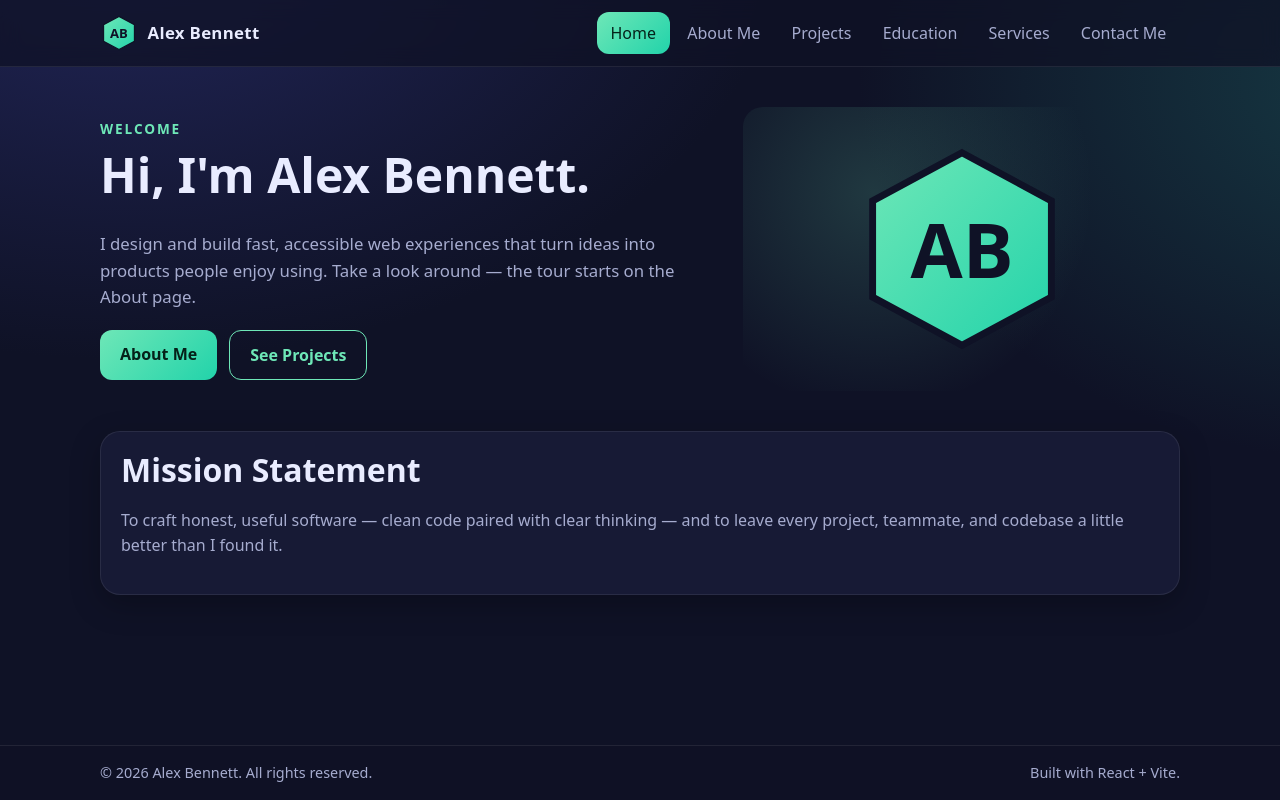
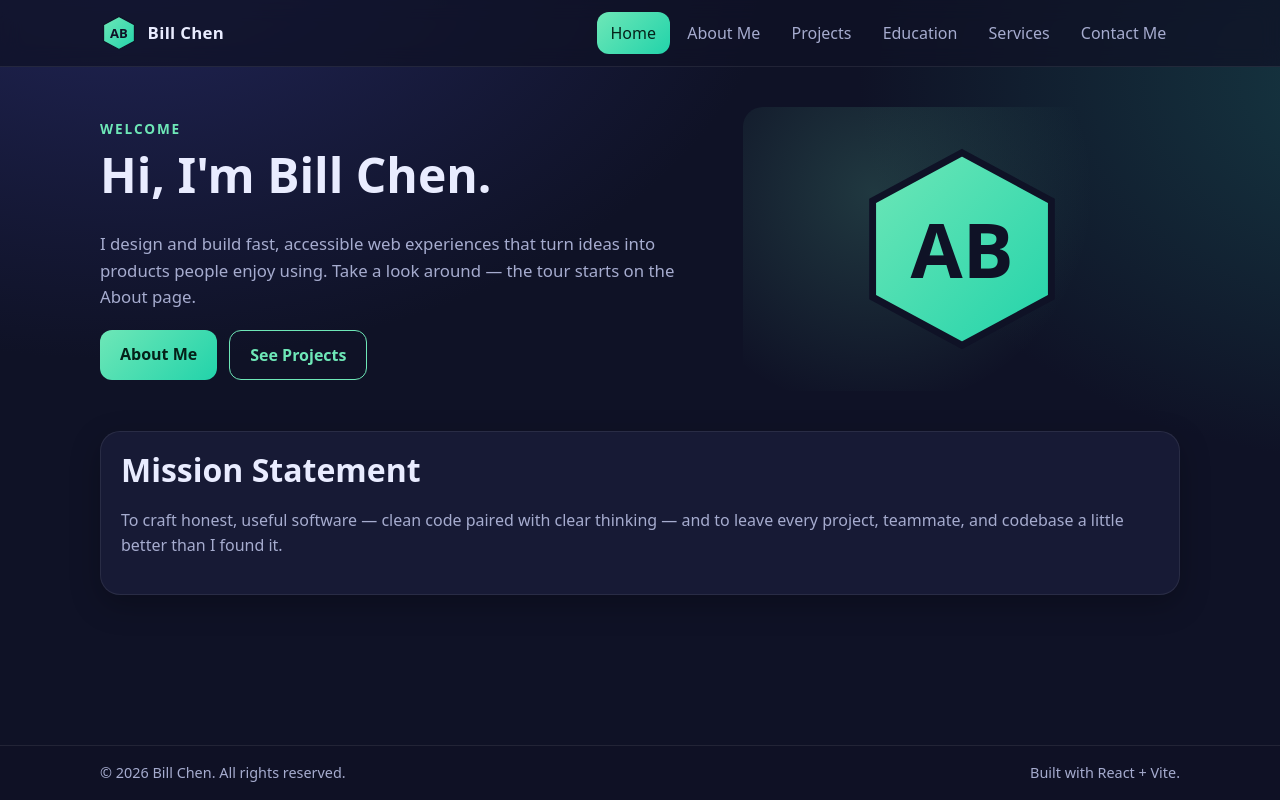
Before and after one commit to billchen247/react_portfolio_site_js, a React (Vite) app: page / in a window 1280 px wide. Built offline with nearby package versions, Linux system fonts and the light colour scheme.

Commit message:
update comments

```diff
--- a/index.html
+++ b/index.html
@@ -4,8 +4,8 @@
     <meta charset="UTF-8" />
     <link rel="icon" type="image/svg+xml" href="/logo.svg" />
     <meta name="viewport" content="width=device-width, initial-scale=1.0" />
-    <meta name="description" content="Personal portfolio of Alex Bennett — projects, services, and contact." />
-    <title>Alex Bennett — Portfolio</title>
+    <meta name="description" content="Personal portfolio of Bill Chen — projects, services, and contact." />
+    <title>Bill Chen — Portfolio</title>
     <script type="text/javascript">
       // Companion to public/404.html — restores the intended deep-link path
       // after the GitHub Pages SPA-redirect trick. Netlify never hits this
--- a/public/404.html
+++ b/public/404.html
@@ -2,7 +2,7 @@
 <html lang="en">
   <head>
     <meta charset="utf-8">
-    <title>Alex Bennett — Portfolio</title>
+    <title>Bill Chen — Portfolio</title>
     <script type="text/javascript">
       // Single Page Apps for GitHub Pages — https://github.com/rafgraph/spa-github-pages
       // GitHub Pages has no server-side SPA fallback. Any deep URL such as
--- a/src/components/Footer.jsx
+++ b/src/components/Footer.jsx
@@ -6,7 +6,7 @@ export default function Footer() {
   return (
     <footer className="site-footer">
       <div className="site-footer-inner">
-        <span>© {currentYear} Alex Bennett. All rights reserved.</span>
+        <span>© {currentYear} Bill Chen. All rights reserved.</span>
         <span className="site-footer-meta">Built with React + Vite.</span>
       </div>
     </footer>
--- a/src/components/Logo.jsx
+++ b/src/components/Logo.jsx
@@ -1,6 +1,6 @@
-// Custom brand mark: hexagon shape with the initials "AB".
+// Custom brand mark: hexagon shape with the initials "BC".
 // Not sourced from any third-party brand — drawn inline with SVG primitives.
-export default function Logo({ size = 40, title = 'Alex Bennett logo' }) {
+export default function Logo({ size = 40, title = 'Bill Chen logo' }) {
   return (
     <svg
       role="img"
--- a/src/components/Navbar.jsx
+++ b/src/components/Navbar.jsx
@@ -24,7 +24,7 @@ export default function Navbar() {
       <div className="navbar-inner">
         <Link to="/" className="brand" onClick={closeMobileMenu}>
           <Logo size={38} />
-          <span className="brand-name">Alex Bennett</span>
+          <span className="brand-name">Bill Chen</span>
         </Link>
 
         <button
--- a/src/pages/About.jsx
+++ b/src/pages/About.jsx
@@ -10,13 +10,13 @@ export default function About() {
         <img
           className="about-headshot"
           src={headshotImage}
-          alt="Portrait of Alex Bennett"
+          alt="Portrait of Bill Chen"
           width={280}
           height={280}
         />
 
         <div>
-          <h2 className="about-name">Alex Bennett</h2>
+          <h2 className="about-name">Bill Chen</h2>
           <p className="about-tagline">Software developer · Web + mobile</p>
 
           <p>
--- a/src/pages/Home.jsx
+++ b/src/pages/Home.jsx
@@ -42,7 +42,7 @@ export default function Home() {
       <div className="home-hero">
         <div className="home-hero-copy">
           <p className="eyebrow">Welcome</p>
-          <h1>Hi, I'm Alex Bennett.</h1>
+          <h1>Hi, I'm Bill Chen.</h1>
           <p className="lead">
             I design and build fast, accessible web experiences that turn ideas into
             products people enjoy using. Take a look around — the tour starts on the
```
